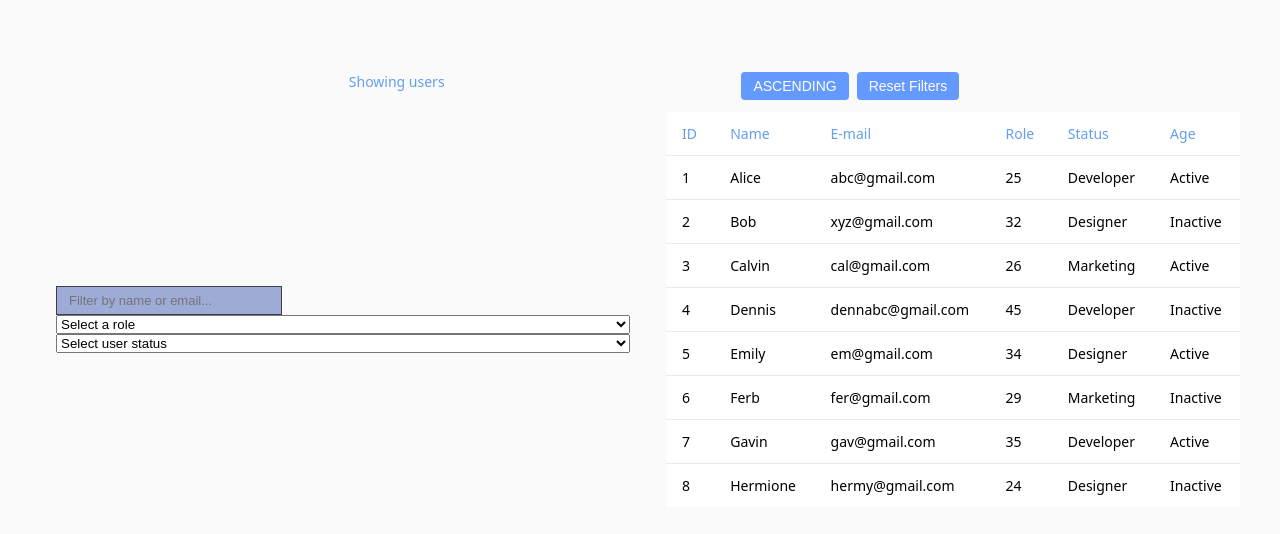
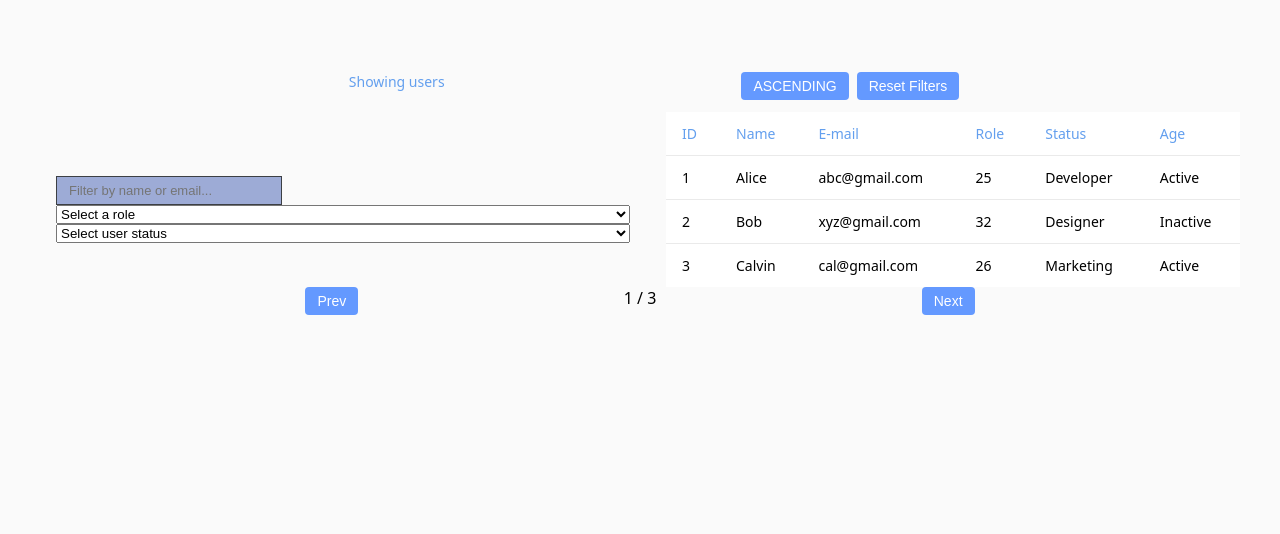
Before and after one commit to aashishah/async-dashboard, a React (Create React App) app: page / in a window 1280 px wide. Shown: the top 534 px of the page. Built offline with nearby package versions, Linux system fonts and the light colour scheme.

Commit message:
done with pagination

```diff
--- a/src/components/Pagination.js
+++ b/src/components/Pagination.js
@@ -1,17 +1,22 @@
-{/* <div className="pagination">
+export default function Pagination({ query, setQuery, totalPages }) {
+
+  return (
+    <div className="pagination">
       <button
-            disabled={currentPage === 1}
-            onClick={() => setCurrentPage(p => p - 1)}
+        disabled={query.page === 1}
+        onClick={() => setQuery({ ...query, page: query.page - 1 })}
       >
         Prev
       </button>
 
-          {currentPage} / {totalPages}
+      <span>{query.page} / {totalPages}</span>
 
       <button
-            disabled={currentPage === totalPages}
-            onClick={() => setCurrentPage(p => p + 1)}
+        disabled={query.page === totalPages}
+        onClick={() => setQuery({ ...query, page: query.page + 1 })}
       >
         Next
       </button>
-        </div> */}
+    </div>
+  );
+}
--- a/src/components/UsersTable.js
+++ b/src/components/UsersTable.js
@@ -2,44 +2,7 @@ import { useState } from "react";
 
 export default function UserTable({ query, setQuery, users }) {
 
-  let filteredUsers = users;
 
-  // FILTER
-  if(query && query.search.length > 0){
-   filteredUsers = [...filteredUsers].filter(user =>
-    user.name.toLowerCase().includes(query.search.toLowerCase()) ||
-    user.email.toLowerCase().includes(query.search.toLowerCase())
-  );
-  }
-
-  if(query && query.role && query.role !== "all"){
-    filteredUsers = [...filteredUsers].filter(user => user.role === query.role);
-  }
-
-  if(query && query.status && query.status !== "all"){
-    filteredUsers = [...filteredUsers].filter(user => user.status === query.status);
-  }
-
-  // SORT
-  if(query && query.sortBy){
-    filteredUsers = [...filteredUsers].sort((a, b) => {
-      if (a[query.sortBy] < b[query.sortBy]) return query.sortOrder === "asc" ? -1 : 1;
-      if (a[query.sortBy] > b[query.sortBy]) return query.sortOrder === "asc" ? 1 : -1;
-      return 0;
-    });
-}
-
-
-//   // PAGINATE
-//   if(query && query.page){
-//   const startIndex = (currentPage - 1) * pageSize;
-//   const paginatedUsers = sortedUsers.slice(
-//     startIndex,
-//     startIndex + pageSize
-//   );
-// }
-
-//   const totalPages = Math.ceil(sortedUsers.length / pageSize);
 
   return (
     <div className="user-table">
@@ -55,7 +18,7 @@ export default function UserTable({ query, setQuery, users }) {
           </tr>
         </thead>
         <tbody>
-          {filteredUsers.map(user => (
+          {users.map(user => (
             <tr key={user.id}>
               <td>{user.id}</td>
               <td>{user.name}</td>
@@ -67,6 +30,6 @@ export default function UserTable({ query, setQuery, users }) {
           ))}
         </tbody>
       </table>
-      </div>
+    </div>
   );
 }
--- a/src/components/Workspace.js
+++ b/src/components/Workspace.js
@@ -11,8 +11,7 @@ export default function Workspace() {
     status: "all",
     sortBy: "name",
     sortOrder: "asc",
-    page: 1,
-    totalPages: 1
+    page: 1
   });
 
   const users= [
@@ -25,16 +24,54 @@ export default function Workspace() {
       { id: 7, name: 'Gavin', email: 'gav@gmail.com', age: 35, role: "Developer", status: "A" },
       { id: 8, name: 'Hermione', email: 'hermy@gmail.com', age: 24, role: "Designer", status: "I" },]
 
-    const pageSize = 3;
+  const pageSize = 3;
 
+  let filteredUsers = users;
+
+  // SERACH
+  if (query && query.search.length > 0) {
+    filteredUsers = [...filteredUsers].filter(user =>
+      user.name.toLowerCase().includes(query.search.toLowerCase()) ||
+      user.email.toLowerCase().includes(query.search.toLowerCase())
+    );
+  }
+
+  if (query && query.role && query.role !== "all") {
+    filteredUsers = [...filteredUsers].filter(user => user.role === query.role);
+  }
+
+  if (query && query.status && query.status !== "all") {
+    filteredUsers = [...filteredUsers].filter(user => user.status === query.status);
+  }
+
+  // SORT
+  if (query && query.sortBy) {
+    filteredUsers = [...filteredUsers].sort((a, b) => {
+      if (a[query.sortBy] < b[query.sortBy]) return query.sortOrder === "asc" ? -1 : 1;
+      if (a[query.sortBy] > b[query.sortBy]) return query.sortOrder === "asc" ? 1 : -1;
+      return 0;
+    });
+  }
+
+  const totalPages = Math.ceil(filteredUsers.length / pageSize);
+
+
+  // PAGINATE
+  if (query && query.page) {
+    const startIndex = (query.page - 1) * pageSize;
+    filteredUsers = [...filteredUsers].slice(
+      startIndex,
+      startIndex + pageSize
+    );
+  }
   return (
     <>
     <TopBar query={query} setQuery={setQuery} />
     <div className="dash">
       <FilterPanel query={query} setQuery={setQuery} />
-      <UsersTable query={query} setQuery={setQuery} users={users}/>
+      <UsersTable query={query} setQuery={setQuery} users={filteredUsers}/>
       </div>
-      {/* <Pagination query={query} setQuery={setQuery} totalPages={1} pageSize = {pageSize} /> */}
+      <Pagination query = {query} totalPages={totalPages} setQuery={setQuery} />
     </>
   );
 }
```
Also changed, not shown: src/components/TopBar.js (+0 -7 lines). Lines whose indentation alone changed are shown as unchanged.
